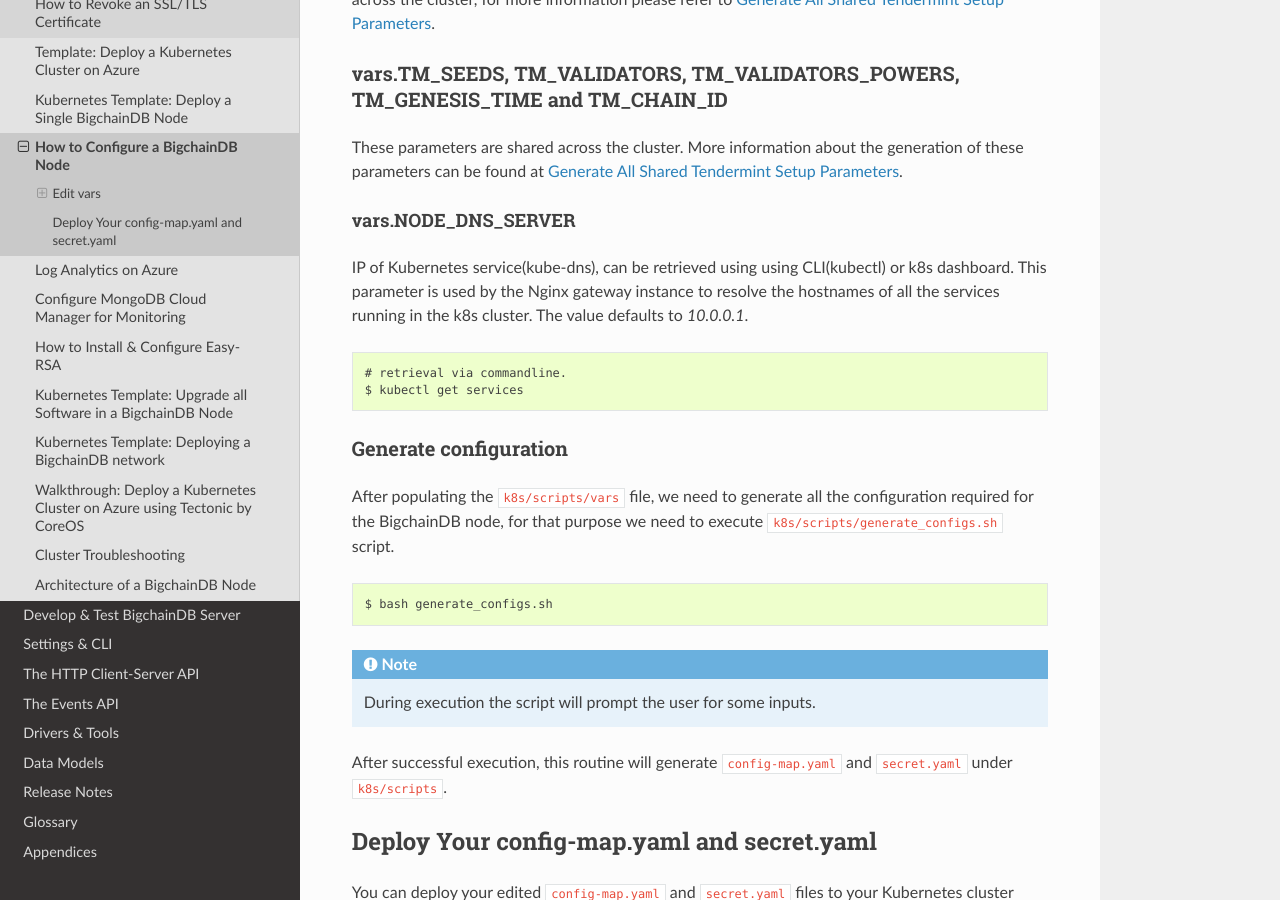
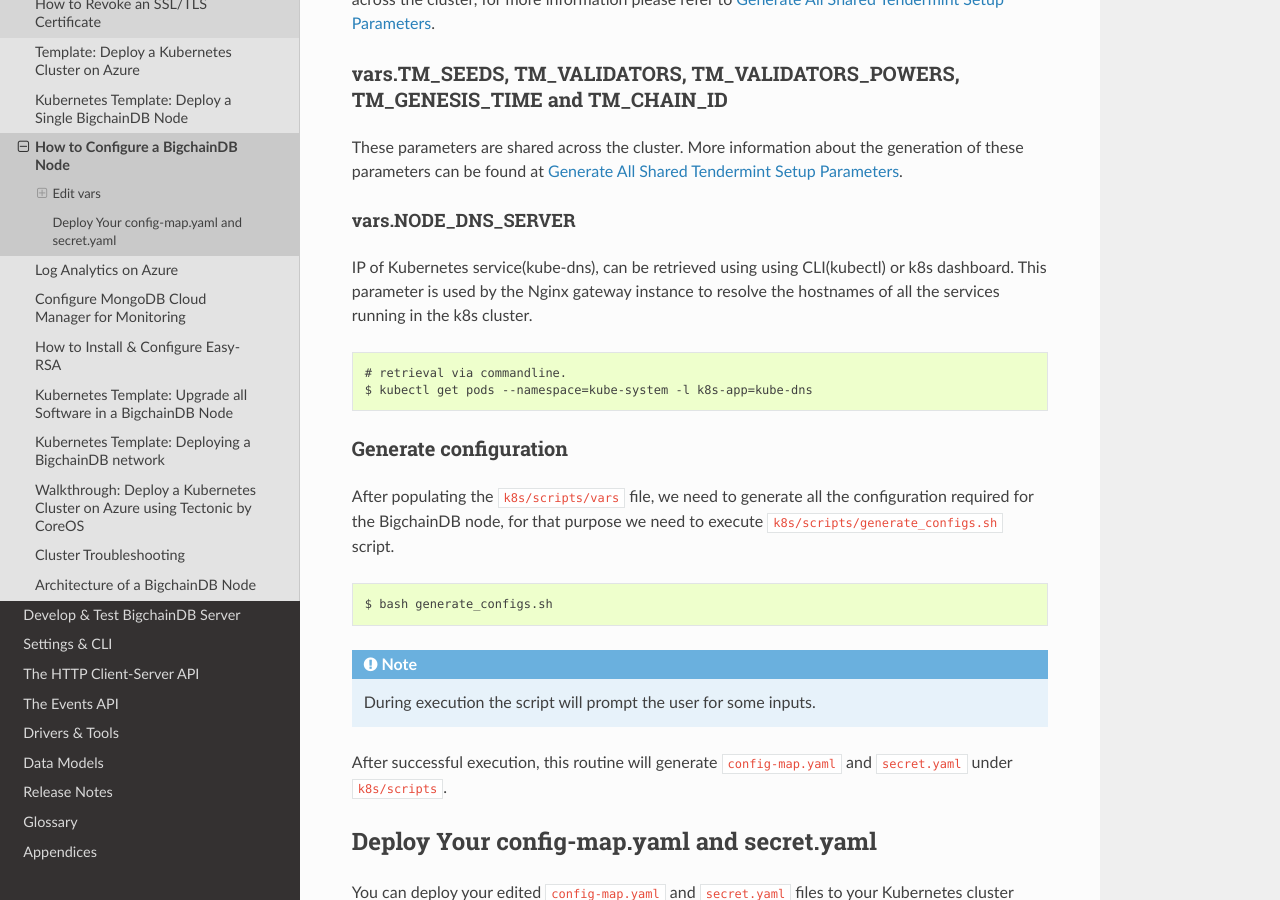
Before and after one commit to bigchaindb/bigchaindb, a Sphinx documentation site: the page built from docs/server/source/production-deployment-template/node-config-map-and-secrets.rst, in a window 1280 px wide and 900 px high, scrolled down 1227 px. Built offline with Sphinx 7.4.7 and the Read the Docs theme 2.0.0, drawn with Linux system fonts in a browser that asks for light colours.

Commit message:
Problem: Invalid command to get kube-dns IP

```diff
--- a/docs/server/source/production-deployment-template/node-config-map-and-secrets.rst
+++ b/docs/server/source/production-deployment-template/node-config-map-and-secrets.rst
@@ -74,12 +74,11 @@
 IP of Kubernetes service(kube-dns), can be retrieved using
 using CLI(kubectl) or k8s dashboard. This parameter is used by the Nginx gateway instance
 to resolve the hostnames of all the services running in the k8s cluster.
-The value defaults to `10.0.0.1`.
 
 .. code::
 
    # retrieval via commandline.
-   $ kubectl get services
+   $ kubectl get pods --namespace=kube-system -l k8s-app=kube-dns
 
 
 .. _generate-config:
```
Also changed, not shown: 1 other file.
